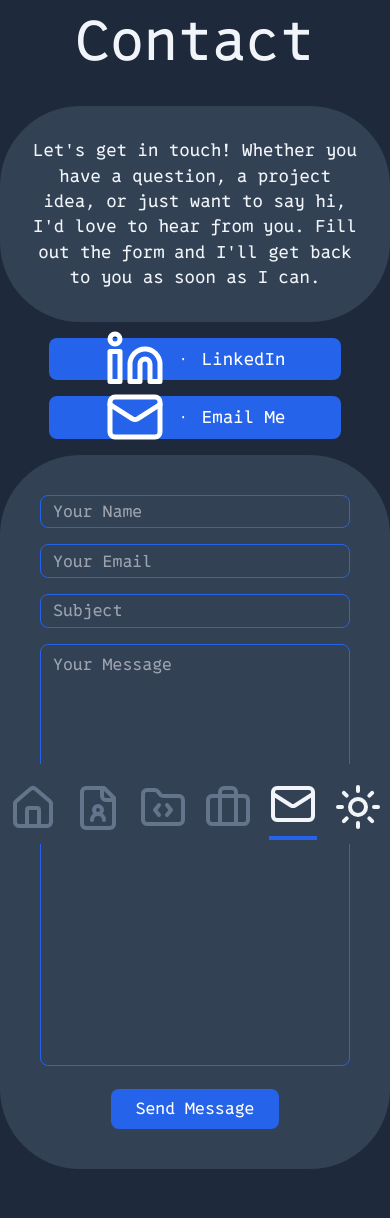
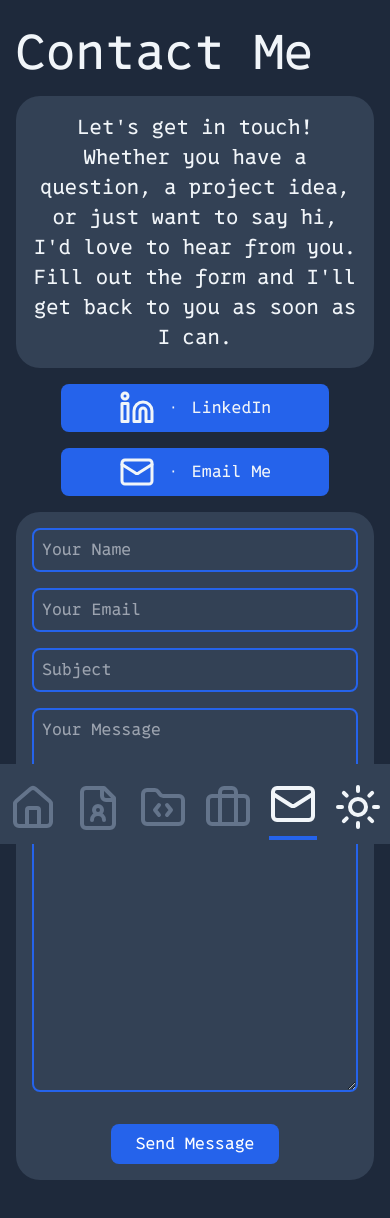
Before and after one commit to Harrison-Blair/personal-website, a Next.js app: page /contact in a window 390 px wide. Shown: the top 1218 px of the page. Built offline with nearby package versions, Linux system fonts and the light colour scheme.

Commit message:
refactor Contact page for improved layout and form handling

```diff
--- a/src/app/contact/page.tsx
+++ b/src/app/contact/page.tsx
@@ -13,6 +13,7 @@ export default function Contact() {
   });
   const [isSubmitting, setIsSubmitting] = useState(false);
   const [submitStatus, setSubmitStatus] = useState<'idle' | 'success' | 'error'>('idle');
+  const inputStyle = 'rounded-lg p-2 bg-[var(--muted)] text-[var(--foreground)] border border-[var(--primary)] border-[2px]'
 
   const handleChange = (e: React.ChangeEvent<HTMLInputElement | HTMLTextAreaElement>) => {
     setFormData({
@@ -54,20 +55,17 @@ export default function Contact() {
   };
 
   return (
+    <div className="p-4">
+      <h1>
+        Contact Me
+      </h1>
+      <div className='grid grid-cols-1 gap-4
+                      lg:grid-cols-[1fr_2fr]'>
         <div>
-            <div className="hidden xl:grid grid-rows-[1fr_8fr] h-[90vh] w-[90vw] overflow-hidden">
-                <h1 className="text-[6.5vh]">
-                    Contact
-                </h1>
-                <div className="grid grid-cols-[1fr_2fr]">
-                    <div>
-                        <div className="grid grid-rows-3 h-full">
-                            <div className="bg-[var(--muted)] h-full rounded-[5rem] p-10">
-                                <p className="text-[2vh] text-center">
-                                    Let&apos;s get in touch! Whether you have a question, a project idea, or just want to say hi, I&apos;d love to hear from you. Fill out the form and I&apos;ll get back to you as soon as I can.
+          <p className="bg-[var(--muted)] rounded-3xl text-center p-4 mb-4 text-[1.25rem]">
+            Let's get in touch! Whether you have a question, a project idea, or just want to say hi, I'd love to hear from you. Fill out the form and I'll get back to you as soon as I can.
           </p>
-                            </div>
-                            <div className="flex flex-col items-center gap-4 p-8">
+          <div className='flex flex-col items-center justify-center gap-4'>
             <RectangularButton
               href="https://www.linkedin.com/in/harrison-blair"
               icon={Linkedin}
@@ -75,9 +73,6 @@ export default function Contact() {
               bgColor="bg-[var(--primary)]"
               hoverColor="hover:bg-[var(--accent)]"
               isExternal={true}
-                                    width="75%"
-                                    height="5vh"
-                                    styling="text-[2vh] text-white"
             />
             <RectangularButton
               href={`mailto:${process.env.NEXT_PUBLIC_RESEND_DESTINATION_EMAIL}`}
@@ -86,17 +81,10 @@ export default function Contact() {
               bgColor="bg-[var(--primary)]"
               hoverColor="hover:bg-[var(--accent)]"
               isExternal={true}
-                                    width="75%"
-                                    height="5vh"
-                                    styling="text-[2vh] text-white"
             />
           </div>
         </div>
-                    </div>
-                    <div>
-                        <div className="bg-[var(--muted)] h-full rounded-[5rem] ml-10 p-10">
-                            <form onSubmit={handleSubmit} className="text-[var(--primary)]">
-                                <div className="flex justify-center gap-4">
+        <form onSubmit={handleSubmit} className='flex flex-col gap-4 text-[var(--primary)] bg-[var(--muted)] p-4 rounded-3xl'>
           <input
             type="text"
             name="name"
@@ -104,7 +92,7 @@ export default function Contact() {
             value={formData.name}
             onChange={handleChange}
             required
-                                        className="w-1/2 h-[4vh] rounded-lg px-3 bg-[var(--muted)] text-[var(--foreground)] border border-[var(--primary)]"
+            className={inputStyle}
           />
           <input
             type="email"
@@ -113,9 +101,8 @@ export default function Contact() {
             value={formData.email}
             onChange={handleChange}
             required
-                                        className="w-1/2 h-[4vh] rounded-lg px-3 bg-[var(--muted)] text-[var(--foreground)] border border-[var(--primary)]"
+            className={inputStyle}
           />
-                                </div>
           <input
             type="text"
             name="subject"
@@ -123,7 +110,7 @@ export default function Contact() {
             value={formData.subject}
             onChange={handleChange}
             required
-                                    className="w-full h-[4vh] rounded-lg px-3 mt-4 bg-[var(--muted)] text-[var(--foreground)] border border-[var(--primary)]"
+            className={inputStyle}
           />
           <textarea
             name="message"
@@ -131,7 +118,7 @@ export default function Contact() {
             value={formData.message}
             onChange={handleChange}
             required
-                                    className="w-full h-[50vh] rounded-lg px-3 mt-4 pt-2 resize-none bg-[var(--muted)] text-[var(--foreground)] border border-[var(--primary)]"
+            className={`${inputStyle} h-96 `}
           />
           <div className="flex justify-center mt-4">
             <button
@@ -151,94 +138,5 @@ export default function Contact() {
         </form>
       </div>
     </div>
-                </div>
-            </div>
-            <div className="xl:hidden flex flex-col gap-4 items-center justify-center">
-                <h1 className="text-[6.5vh]">
-                    Contact
-                </h1>
-                <div className="bg-[var(--muted)] rounded-[5rem] p-8">
-                    <p className="text-[2vh] text-center">
-                        Let&apos;s get in touch! Whether you have a question, a project idea, or just want to say hi, I&apos;d love to hear from you. Fill out the form and I&apos;ll get back to you as soon as I can.
-                    </p>
-                </div>
-                <RectangularButton
-                    href="https://www.linkedin.com/in/harrison-blair"
-                    icon={Linkedin}
-                    text="LinkedIn"
-                    bgColor="bg-[var(--primary)]"
-                    hoverColor="hover:bg-[var(--accent)]"
-                    isExternal={true}
-                    width="75%"
-                    height="5vh"
-                    styling="text-[2vh] text-white"
-                />
-                <RectangularButton
-                    href={`mailto:${process.env.NEXT_PUBLIC_RESEND_DESTINATION_EMAIL}`}
-                    icon={Mail}
-                    text="Email Me"
-                    bgColor="bg-[var(--primary)]"
-                    hoverColor="hover:bg-[var(--accent)]"
-                    isExternal={true}
-                    width="75%"
-                    height="5vh"
-                    styling="text-[2vh] text-white"
-                />
-                <div className="bg-[var(--muted)] h-full w-full rounded-[5rem] p-10">
-                    <form onSubmit={handleSubmit} className="text-[var(--primary)]">
-                        <input
-                            type="text"
-                            name="name"
-                            placeholder="Your Name"
-                            value={formData.name}
-                            onChange={handleChange}
-                            required
-                            className="w-full h-[4vh] rounded-lg px-3 bg-[var(--muted)] text-[var(--foreground)] border border-[var(--primary)]"
-                        />
-                        <input
-                            type="email"
-                            name="email"
-                            placeholder="Your Email"
-                            value={formData.email}
-                            onChange={handleChange}
-                            required
-                            className="w-full h-[4vh] rounded-lg px-3 mt-4 bg-[var(--muted)] text-[var(--foreground)] border border-[var(--primary)]"
-                        />
-                        <input
-                            type="text"
-                            name="subject"
-                            placeholder="Subject"
-                            value={formData.subject}
-                            onChange={handleChange}
-                            required
-                            className="w-full h-[4vh] rounded-lg px-3 mt-4 bg-[var(--muted)] text-[var(--foreground)] border border-[var(--primary)]"
-                        />
-                        <textarea
-                            name="message"
-                            placeholder="Your Message"
-                            value={formData.message}
-                            onChange={handleChange}
-                            required
-                            className="w-full h-[50vh] rounded-lg px-3 mt-4 pt-2 resize-none bg-[var(--muted)] text-[var(--foreground)] border border-[var(--primary)]"
-                        />
-                        <div className="flex justify-center mt-4">
-                            <button
-                                type="submit"
-                                disabled={isSubmitting}
-                                className="bg-[var(--primary)] hover:bg-[var(--accent)] text-white rounded-lg px-6 py-2 disabled:opacity-50 disabled:cursor-not-allowed"
-                            >
-                                {isSubmitting ? 'Sending...' : 'Send Message'}
-                            </button>
-                        </div>
-                        {submitStatus === 'success' && (
-                            <p className="text-[var(--primary)] text-center mt-4">Message sent successfully!</p>
-                        )}
-                        {submitStatus === 'error' && (
-                            <p className="text-red-600 text-center mt-4">Failed to send message. Please try again.</p>
-                        )}
-                    </form>
-                </div>
-            </div>
-        </div>
   );
 }
```
Also changed, not shown: 1 other file (tests, documents, lock files or other folders). Lines whose indentation alone changed are shown as unchanged.
